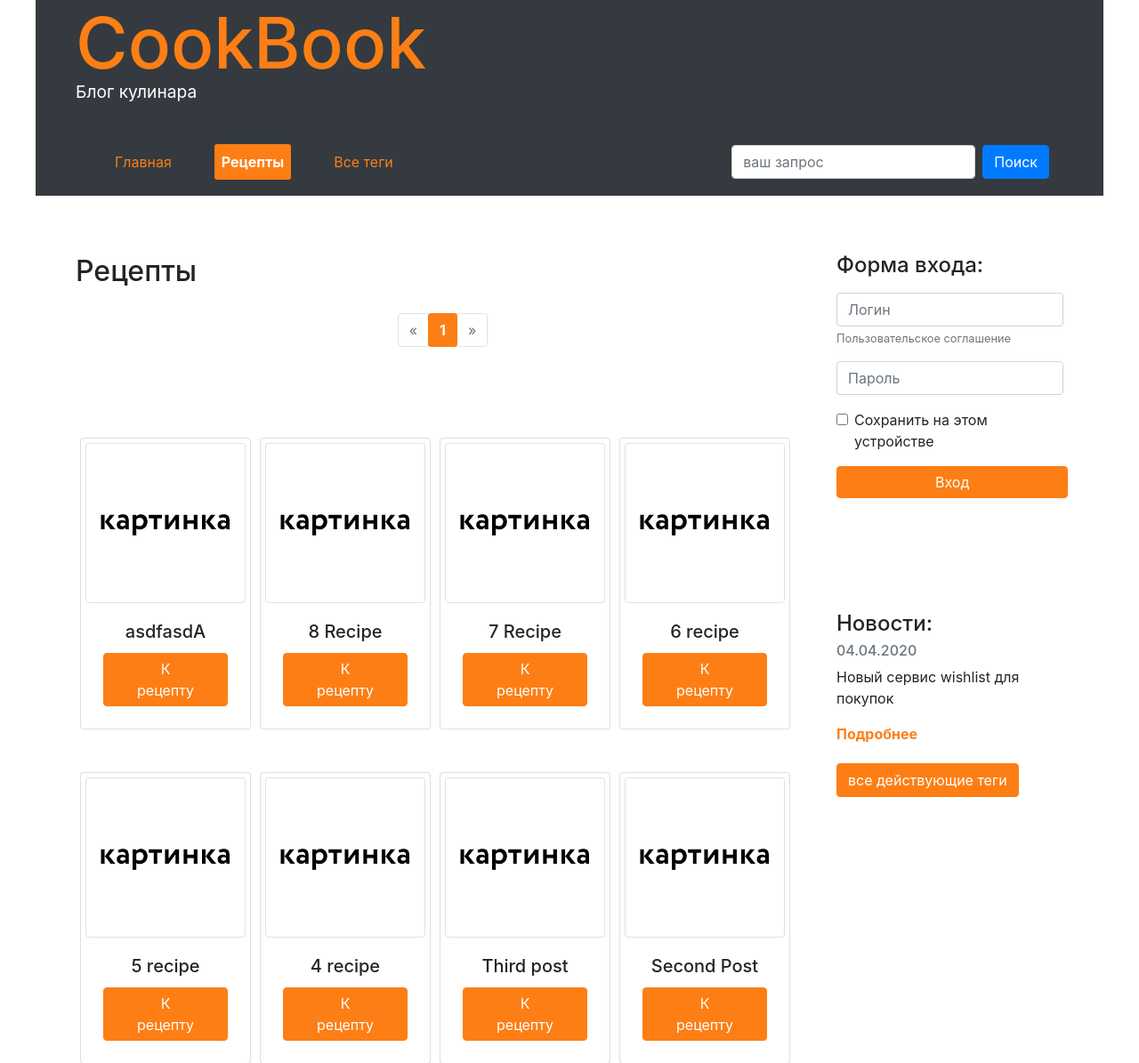
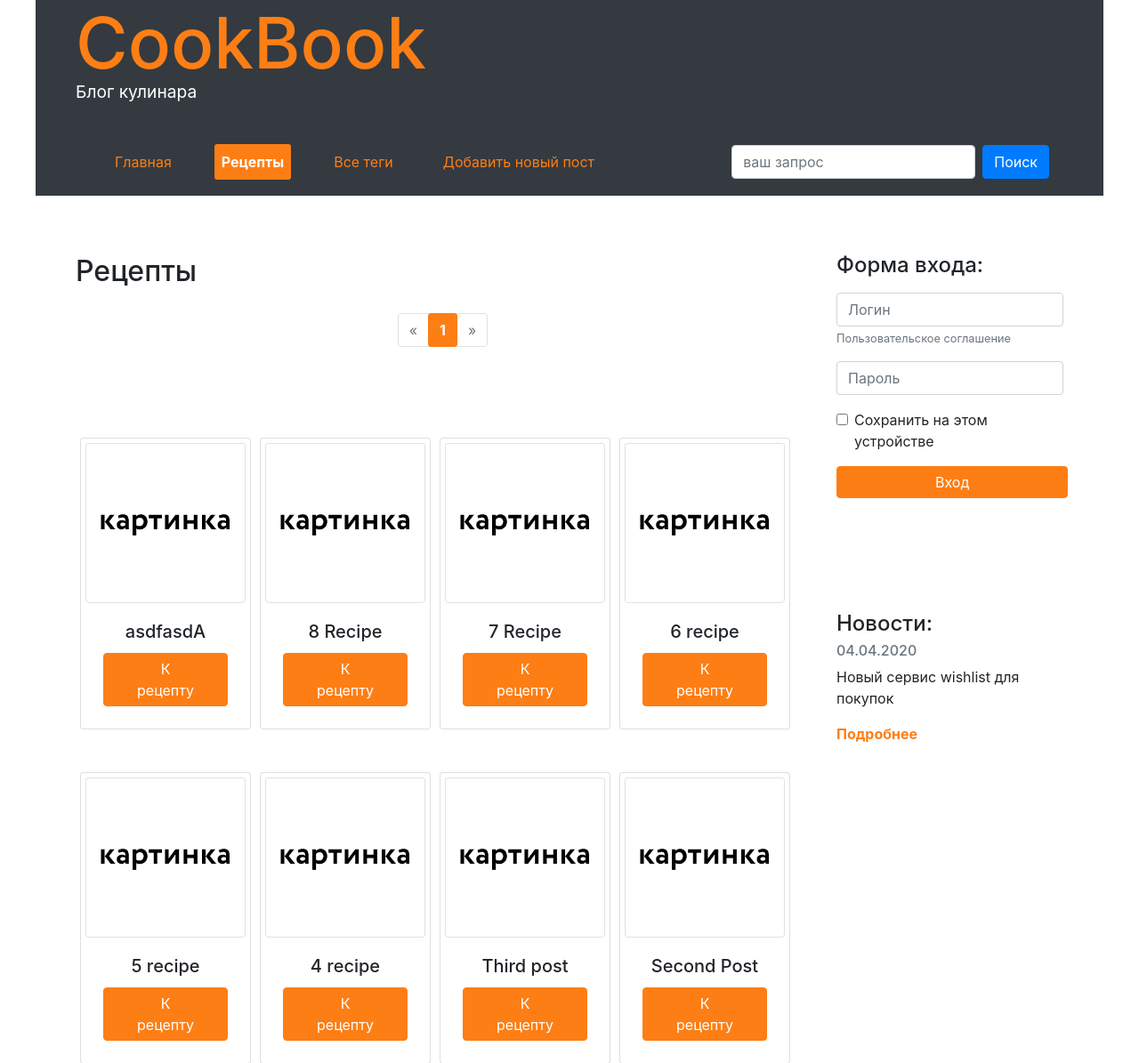
Before and after one commit to Shustrjak/Flasck_SQLAlchemy_homework, a Flask app: page /recipes/ in a window 1280 px wide. Shown: the top 1195 px of the page at 89% size. Run offline with Flask 2, Linux system fonts and the light colour scheme; data comes from the database, SQL or seed files in the repository; some libraries are stand-ins or nearby versions.

Commit message:
косметические правки

```diff
--- a/templates/base.html
+++ b/templates/base.html
@@ -27,7 +27,7 @@
         <div class="header">
             <div class="container">
                 <h1>
-                    <a href="index.html">CookBook</a>
+                    <a href="{{ url_for('index')}}">CookBook</a>
                 </h1>
                 <p class="project-name">Блог кулинара</p>
                 <nav class="navbar navbar-expand-lg">
@@ -36,6 +36,7 @@
                         <li class="nav-item active"><a class="nav-link" href="{{ url_for('index')}}">Главная</a></li>
                         <li class="nav-item"><a class="nav-link" href="{{ url_for('recipes.index')}}">Рецепты</a></li>
                         <li class="nav-item"><a class="nav-link" href="{{url_for('recipes.all_tags')}}">Все теги</a></li>
+                        <li class="nav-item"><a class="nav-link"  href="{{ url_for('recipes.edit_recipe') }}">Добавить новый пост</a></li>
                         {% endblock%}
                     </ul>
                     <form class="form-inline my-2 my-lg-0" method="GET">
@@ -101,7 +102,7 @@
                                 <a href="#" class="card-link"> <b>Подробнее</b> </a>
                                 <div class="margin-8"></div>
 
-                                <a href="{{url_for('recipes.all_tags')}}"><div class="btn btn-primary">все действующие теги</div></a>
+
                             </div>
                         </div>
                     </div>
--- a/templates/recipes/index.html
+++ b/templates/recipes/index.html
@@ -7,7 +7,8 @@ Recipe title
 {% block navbar%}
                 <li class="nav-item"><a class="nav-link" href="{{ url_for('index')}}">Главная</a></li>
                 <li class="nav-item active"><a class="nav-link" href="{{ url_for('recipes.index')}}">Рецепты</a></li>
-<li class="nav-item"><a class="nav-link" href="{{url_for('recipes.all_tags')}}">Все теги</a></li>
+                <li class="nav-item"><a class="nav-link" href="{{url_for('recipes.all_tags')}}">Все теги</a></li>
+                <li class="nav-item"><a class="nav-link"  href="{{ url_for('recipes.edit_recipe') }}">Добавить новый пост</a></li>
 {% endblock%}
 
 {% block content %}
```
